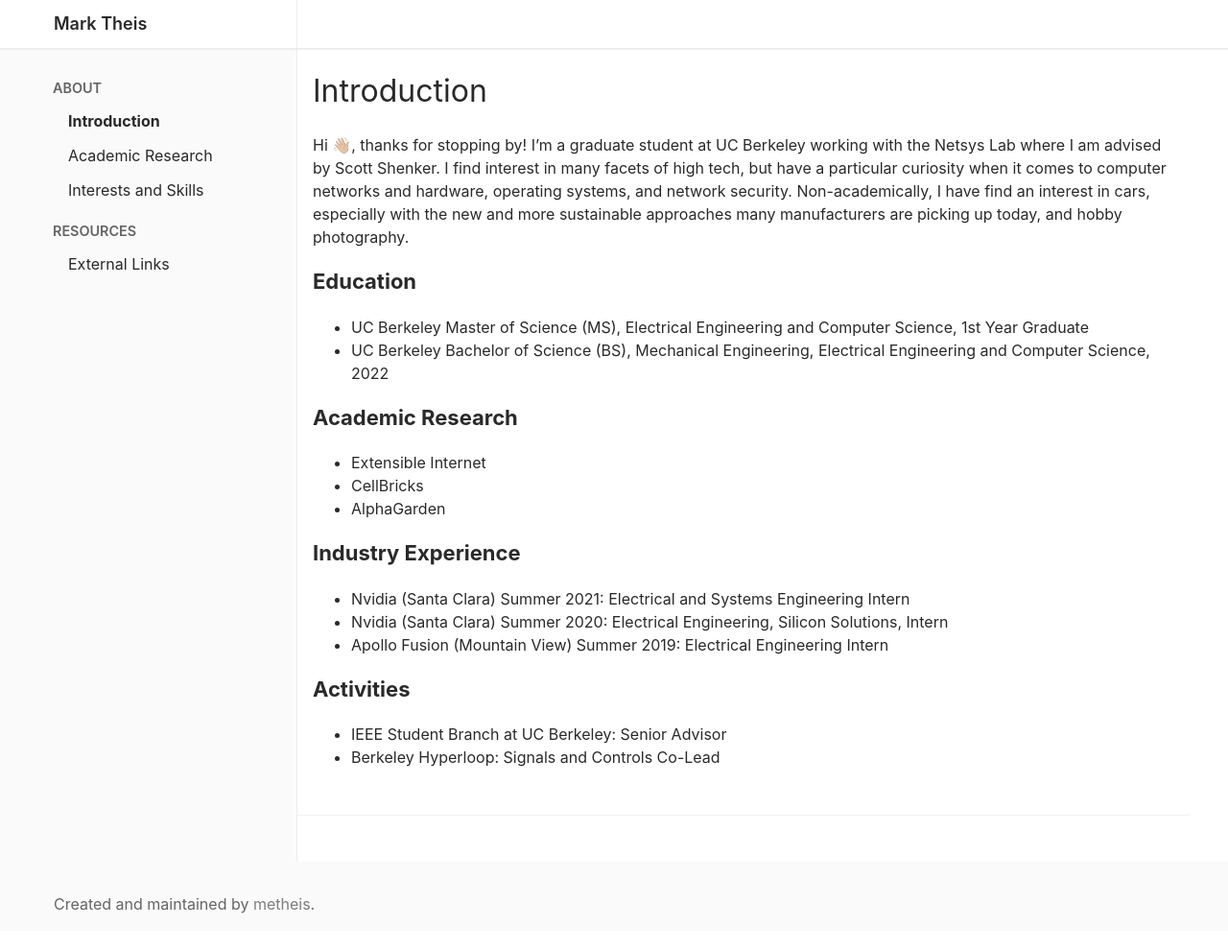
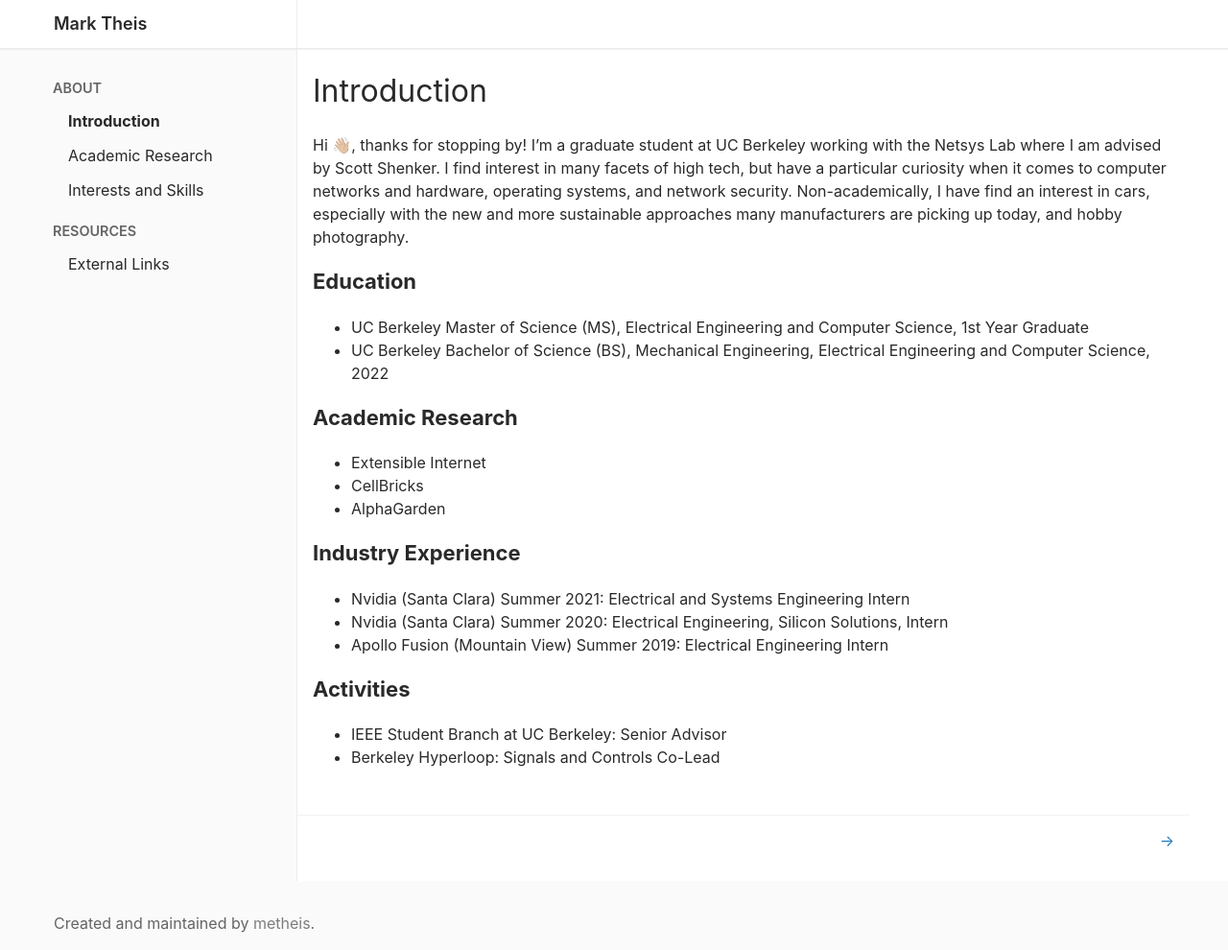
Before and after one commit to metheis/metheis.github.io-archive3, a Jekyll site: the page built from index.md, in a window 1280 px wide. Shown: the whole page at 96% size. Built offline with Jekyll 4.4.1, drawn with Linux system fonts in a browser that asks for light colours.

Commit message:
fix bottom prev <> next nav linking

```diff
--- a/_layouts/default.html
+++ b/_layouts/default.html
@@ -53,8 +53,8 @@
         {{ content }}
       </main>
       <div class="content__nav">
-        {% if page.previous.url %}<a class="content__nav-link content__nav-link--prev" href="{{ page.previous.url | prepend: site.baseurl }}">{{ page.previous.title }}</a>{% endif %}
-        {% if page.next.url %}<a class="content__nav-link content__nav-link--next" href="{{ page.next.url | prepend: site.baseurl }}">{{ page.next.title }}</a>{% endif %}
+        {% if previous_page %}<a class="content__nav-link content__nav-link--prev" href="{{ previous_page.url | prepend: site.baseurl }}">{{ page.previous.title }}</a>{% endif %}
+        {% if next_page %}<a class="content__nav-link content__nav-link--next" href="{{ next_page.url | prepend: site.baseurl }}">{{ page.next.title }}</a>{% endif %}
       </div>
     </div>
     {% include footer.html %}
```
